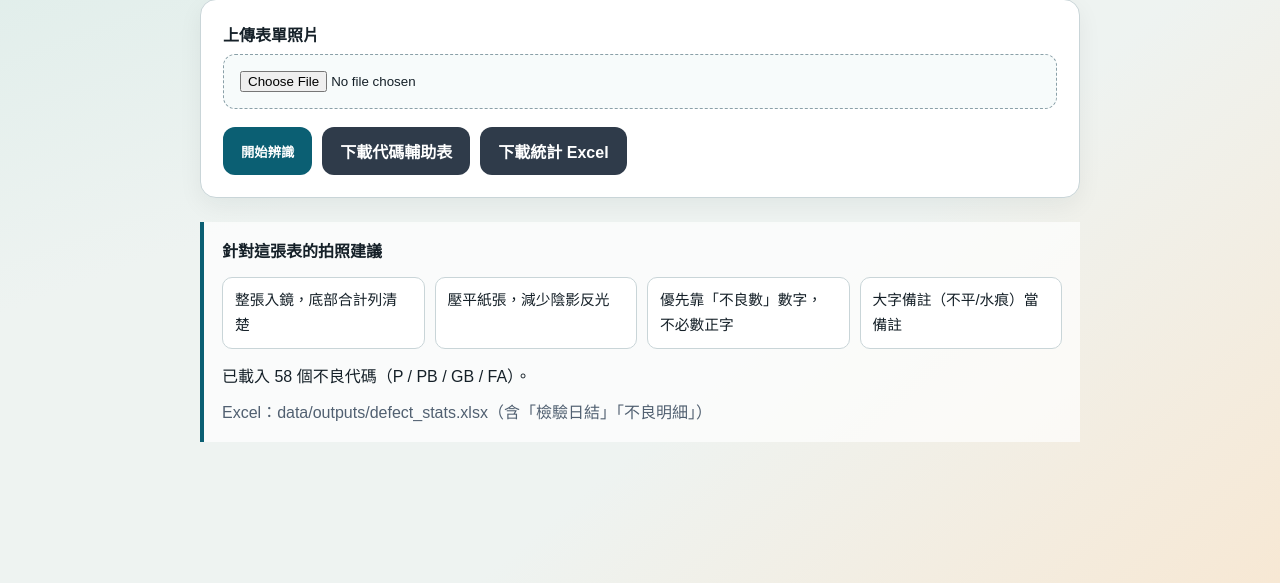
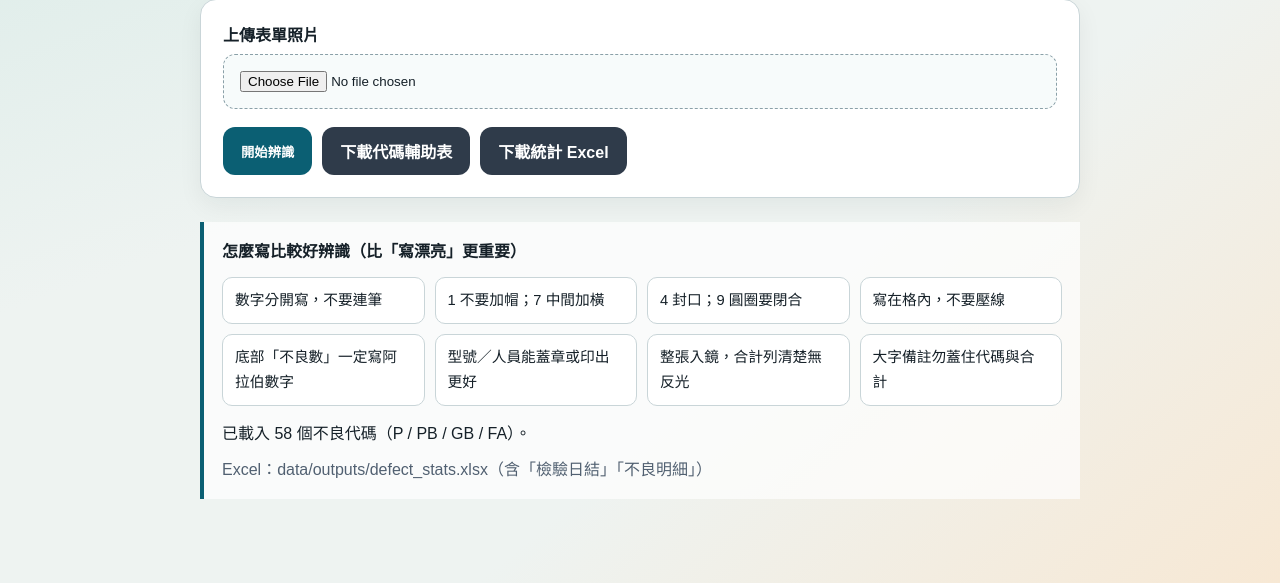
Before and after one commit to alvinhsu0805/hi, a FastAPI app: page / in a window 1280 px wide. Shown: the part 217-800 px from the top of the page. Run offline with FastAPI, Linux system fonts and the light colour scheme.

Commit message:
Document handwriting rules to improve form OCR accuracy
Add practical digit-writing and photo tips based on the 1/7 operator
misread, and surface them on the upload page for shop-floor use.

Co-authored-by: alvinhsu0805 <alvinhsu0805@users.noreply.github.com>

```diff
--- a/templates/index.html
+++ b/templates/index.html
@@ -113,12 +113,16 @@
     </section>
 
     <div class="tips">
-      <strong>針對這張表的拍照建議</strong>
+      <strong>怎麼寫比較好辨識（比「寫漂亮」更重要）</strong>
       <div class="grid">
-        <div class="chip">整張入鏡，底部合計列清楚</div>
-        <div class="chip">壓平紙張，減少陰影反光</div>
-        <div class="chip">優先靠「不良數」數字，不必數正字</div>
-        <div class="chip">大字備註（不平/水痕）當備註</div>
+        <div class="chip">數字分開寫，不要連筆</div>
+        <div class="chip">1 不要加帽；7 中間加橫</div>
+        <div class="chip">4 封口；9 圓圈要閉合</div>
+        <div class="chip">寫在格內，不要壓線</div>
+        <div class="chip">底部「不良數」一定寫阿拉伯數字</div>
+        <div class="chip">型號／人員能蓋章或印出更好</div>
+        <div class="chip">整張入鏡，合計列清楚無反光</div>
+        <div class="chip">大字備註勿蓋住代碼與合計</div>
       </div>
       <p style="margin:14px 0 0">已載入 {{ schema.defect_items|length }} 個不良代碼（P / PB / GB / FA）。</p>
       <p style="margin:8px 0 0;color:#516071">Excel：{{ excel_path }}（含「檢驗日結」「不良明細」）</p>
```
Also changed, not shown: README.md.
